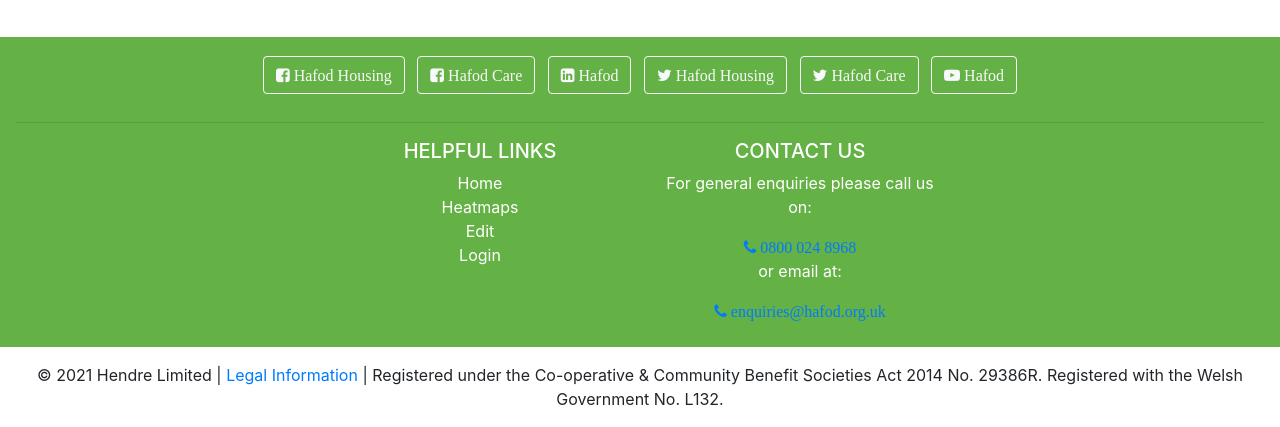
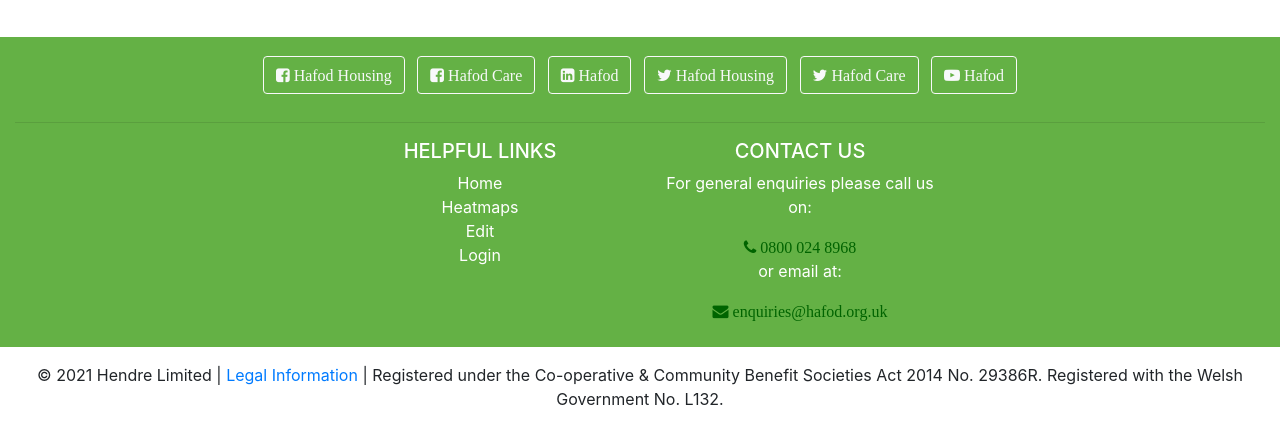
Before and after one commit to AbdulMiah/Hafod-Data, a Flask app: page / in a window 1280 px wide. Shown: the part 373-800 px from the top of the page. Run offline with Flask 2, Linux system fonts and the light colour scheme; some libraries are stand-ins or nearby versions.

Commit message:
Updated and change the colour of the footer contact links as mentioned/suggested by Mahi

```diff
--- a/templates/footer.html
+++ b/templates/footer.html
@@ -4,6 +4,15 @@
     width: 100%;
     background-color: #64b145;
     padding-top: 15px;
+  }
+
+  .contactFooter {
+    color: darkgreen;
+  }
+
+  .contactFooter:hover {
+    color: yellow;
+    opacity: 50%;
   }
 </style>
 
@@ -65,7 +74,7 @@
           </a>
           <p>or email at:</p>
           <a class="contactFooter" href="mailto:enquiries@hafod.org.uk">
-            <i class="fa fa-phone"> enquiries@hafod.org.uk</i>
+            <i class="fa fa-envelope"> enquiries@hafod.org.uk</i>
           </a>
         </div>
       </div>
```
